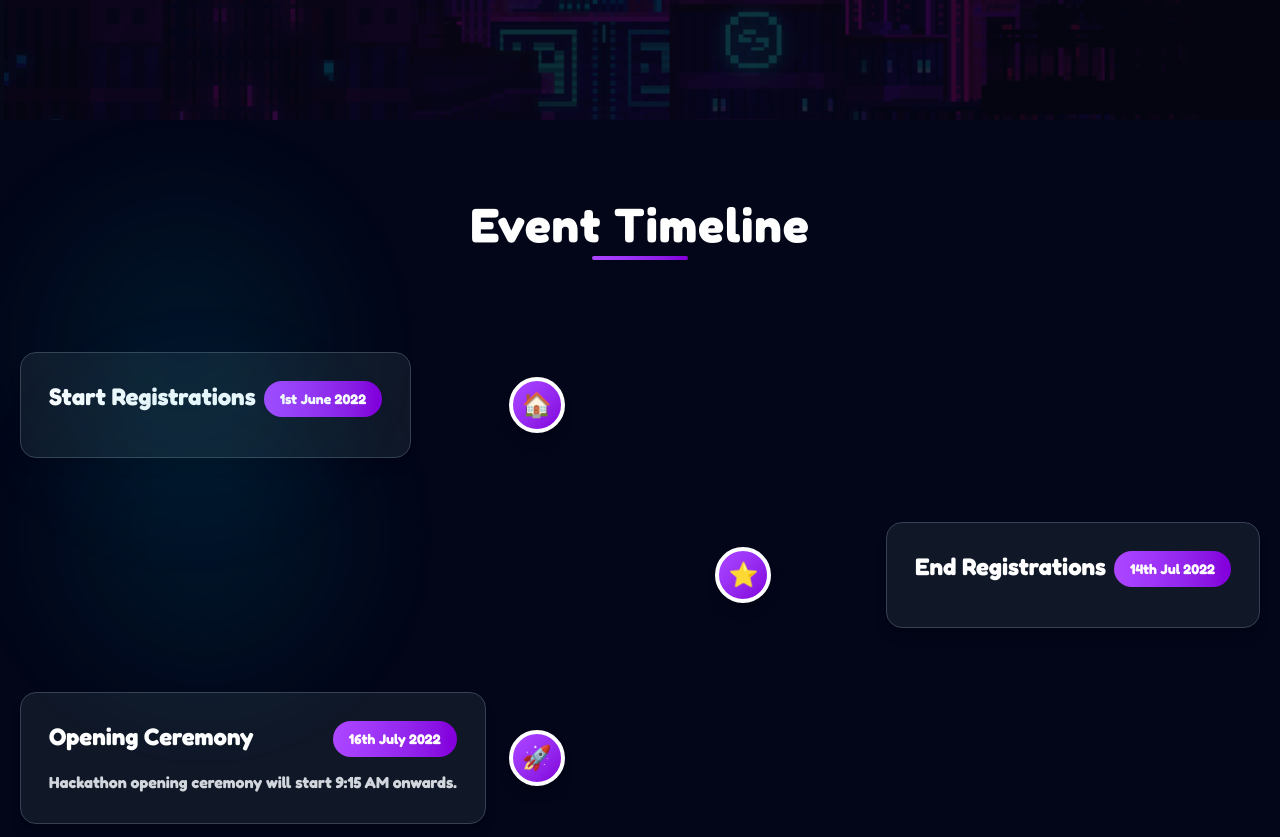
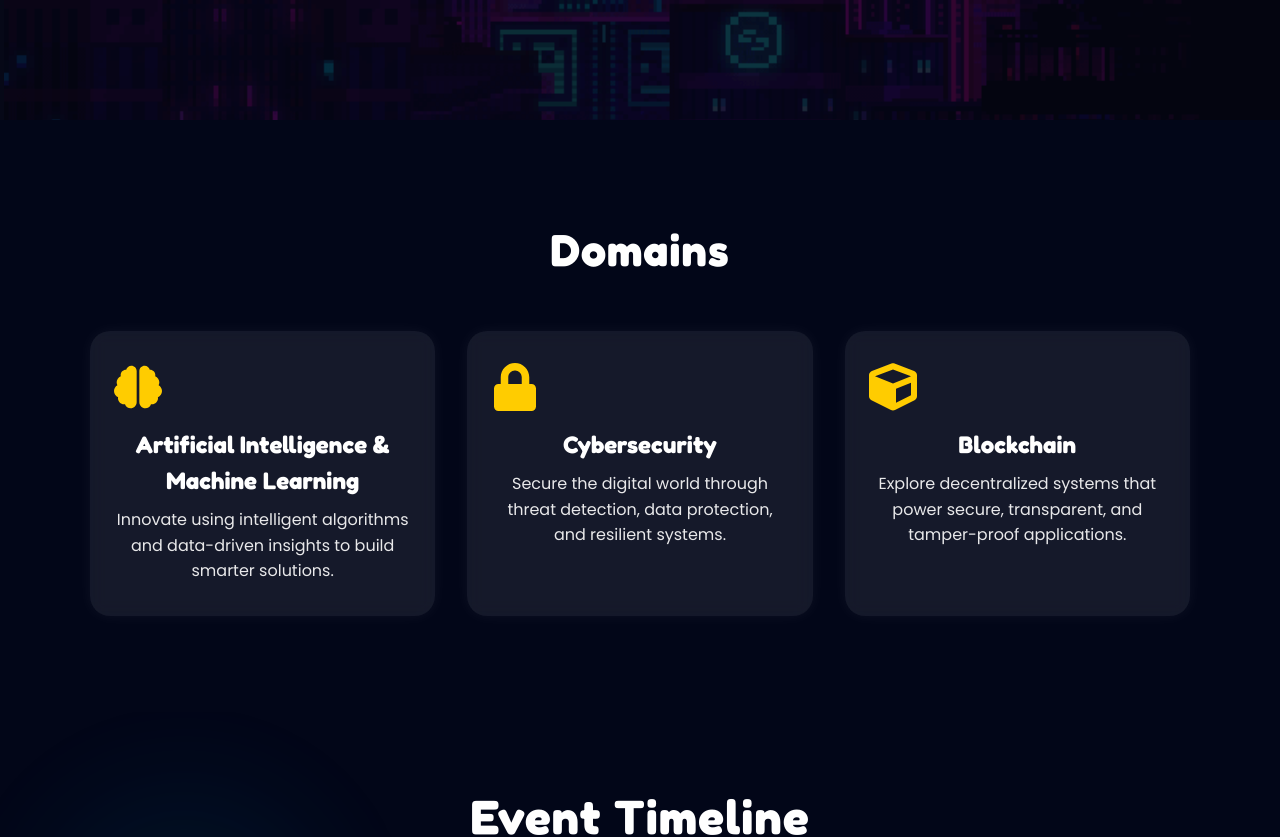
Before and after one commit to Sugandh107/Innoverse, a React (Vite) app: page / in a window 1280 px wide. Shown: the part 680-1517 px from the top of the page. Built offline with nearby package versions, Linux system fonts and the light colour scheme.

Commit message:
Feat : Domain section added

```diff
--- a/package.json
+++ b/package.json
@@ -18,6 +18,7 @@
     "lucide-react": "^0.544.0",
     "react": "^19.1.1",
     "react-dom": "^19.1.1",
+    "react-icons": "^5.5.0",
     "react-router-hash-link": "^2.4.3",
     "tailwindcss": "^4.1.13"
   },
--- a/src/App.jsx
+++ b/src/App.jsx
@@ -11,6 +11,8 @@ import AboutSection from './components/AboutSection';
 import FAQSection from './components/FAQSection';
 import CountdownTimer from './components/CountdownTimer';
 import HeroSection from './components/HeroSection';
+import Domains from "./components/Domains/Domains.jsx";
+
 // import Testimonial from './components/Testimonials';
 
 // ============ GLOBAL CONFIGURATION ============
@@ -69,6 +71,7 @@ function App() {
           </h2>
         </div> */}
         {/* =============================================================== */}
+        <Domains/>
           <Timeline />
           {/* <Testimonial/> */}
           <section id='about'>
--- /dev/null
+++ b/src/components/Domains/Domains.css
@@ -0,0 +1,58 @@
+.domains-section {
+  background-color: var(--color-slate-950);/* same as main background */
+  color: #ffffff;
+  text-align: center;
+  padding: 6rem 2rem;
+  font-family: "Fredoka", "Poppins", sans-serif;
+}
+
+.domains-title {
+  font-size: 2.8rem;
+  font-weight: 700;
+  margin-bottom: 3rem;
+  color: #ffffff;
+  letter-spacing: 1px;
+}
+
+.domains-grid {
+  display: grid;
+  grid-template-columns: repeat(auto-fit, minmax(280px, 1fr));
+  gap: 2rem;
+  max-width: 1100px;
+  margin: 0 auto;
+}
+
+.domain-card {
+  background: rgba(255, 255, 255, 0.08);
+  border-radius: 20px;
+  padding: 2rem 1.5rem;
+  transition: all 0.3s ease;
+  backdrop-filter: blur(8px);
+  box-shadow: 0 0 15px rgba(255, 255, 255, 0.05);
+}
+
+.domain-card:hover {
+  transform: translateY(-10px) scale(1.03);
+  box-shadow: 0 0 25px rgba(255, 255, 255, 0.15);
+  background: rgba(255, 255, 255, 0.12);
+}
+
+.domain-icon {
+  font-size: 3rem;
+  color: #ffcc00;
+  margin-bottom: 1rem;
+}
+
+.domain-name {
+  font-family: "Fredoka", sans-serif;
+  font-size: 1.5rem;
+  font-weight: 600;
+  margin-bottom: 0.5rem;
+}
+
+.domain-desc {
+  font-family: "Poppins", sans-serif;
+  font-size: 1rem;
+  opacity: 0.9;
+  line-height: 1.6;
+}
--- /dev/null
+++ b/src/components/Domains/Domains.jsx
@@ -0,0 +1,40 @@
+import React from "react";
+import "./Domains.css";
+import { FaBrain, FaLock, FaCube } from "react-icons/fa";
+
+const domains = [
+  {
+    icon: <FaBrain />,
+    title: "Artificial Intelligence & Machine Learning",
+    desc: "Innovate using intelligent algorithms and data-driven insights to build smarter solutions.",
+  },
+  {
+    icon: <FaLock />,
+    title: "Cybersecurity",
+    desc: "Secure the digital world through threat detection, data protection, and resilient systems.",
+  },
+  {
+    icon: <FaCube />,
+    title: "Blockchain",
+    desc: "Explore decentralized systems that power secure, transparent, and tamper-proof applications.",
+  },
+];
+
+const Domains = () => {
+  return (
+    <section id="domains" className="domains-section">
+      <h2 className="domains-title">Domains</h2>
+      <div className="domains-grid">
+        {domains.map((domain, index) => (
+          <div key={index} className="domain-card">
+            <div className="domain-icon">{domain.icon}</div>
+            <h3 className="domain-name">{domain.title}</h3>
+            <p className="domain-desc">{domain.desc}</p>
+          </div>
+        ))}
+      </div>
+    </section>
+  );
+};
+
+export default Domains;
```
Also changed, not shown: 1 other file (tests, documents, lock files or other folders).
